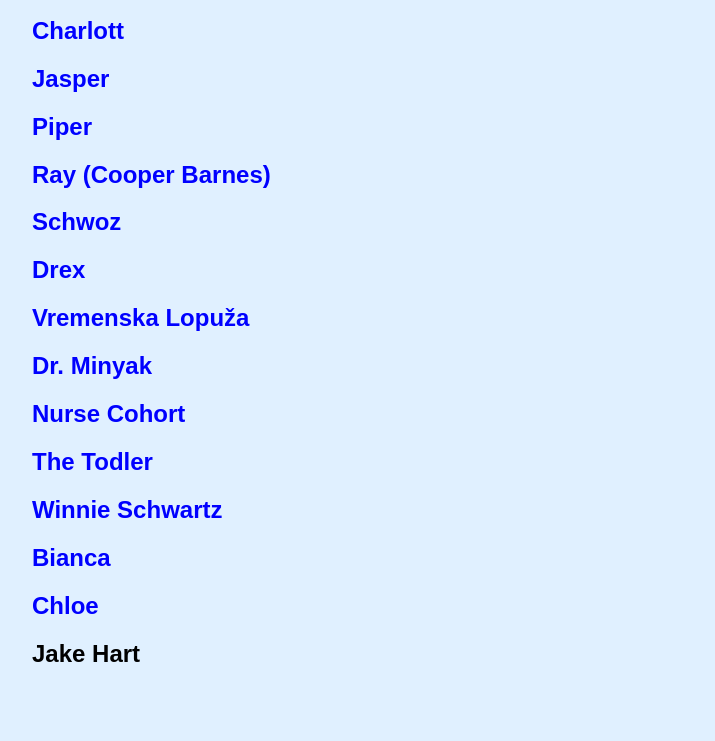
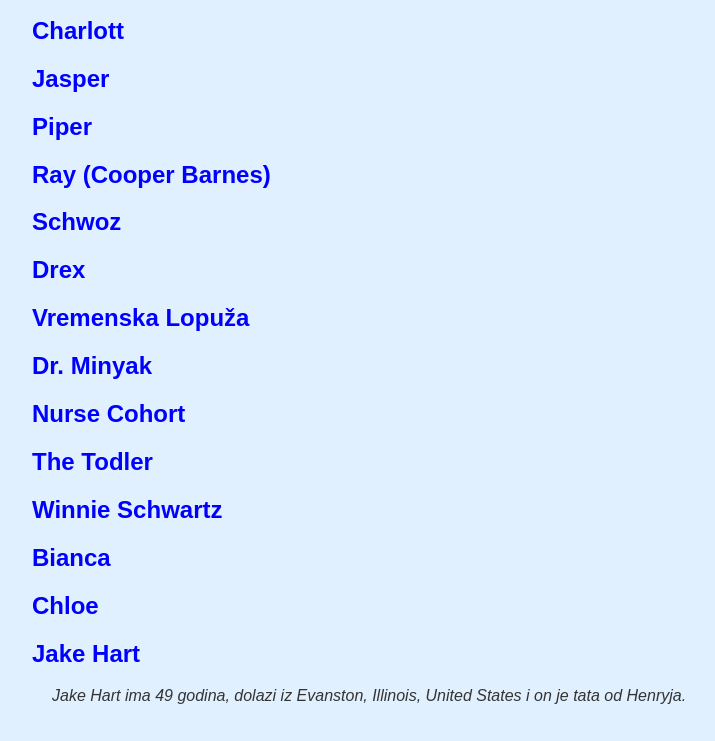
Before and after one commit to Mahir2711/henry-opasan-likovi-, a plain HTML site: page index.html in a window 1280 px wide. Both pictures are taken after a click on the element "Jake Hart". Shown: the part 131-872 px from the top of the page, without its empty margins (258-973 px from the left). Before the commit the page ends 838 px from the top, so only its background shows below. Drawn offline with Linux system fonts and the light colour scheme.

Commit message:
Update index.html

```diff
--- a/index.html
+++ b/index.html
@@ -123,9 +123,7 @@
   <h2 onclick="prikaziDetalje('chloe')">Chloe</h2>
   <p id="chloe-det" class="detalji">Chloe ima 24 godine, dolazi iz Los Angelesa, Kalifornija, Sjedinjene Američke Države i ona je bivša devojka Henryja.</p>
 </div>
-<div class="character-card">
-  <h2 class="character-name" onclick="toggleDetails()">Jake Hart</h2>
-  <div class="character-details" style="display: none;">
-    <p>Jake Hart ima 49 godina i dolazi iz Evanston, Illinois, United States. On je tata od Henrya.</p>
-  </div>
+<div class="lik">
+  <h2 onclick="prikaziDetalje('jake')">Jake Hart</h2>
+  <p id="jake-det" class="detalji">Jake Hart ima 49 godina, dolazi iz Evanston, Illinois, United States i on je tata od Henryja.</p>
 </div>
```
